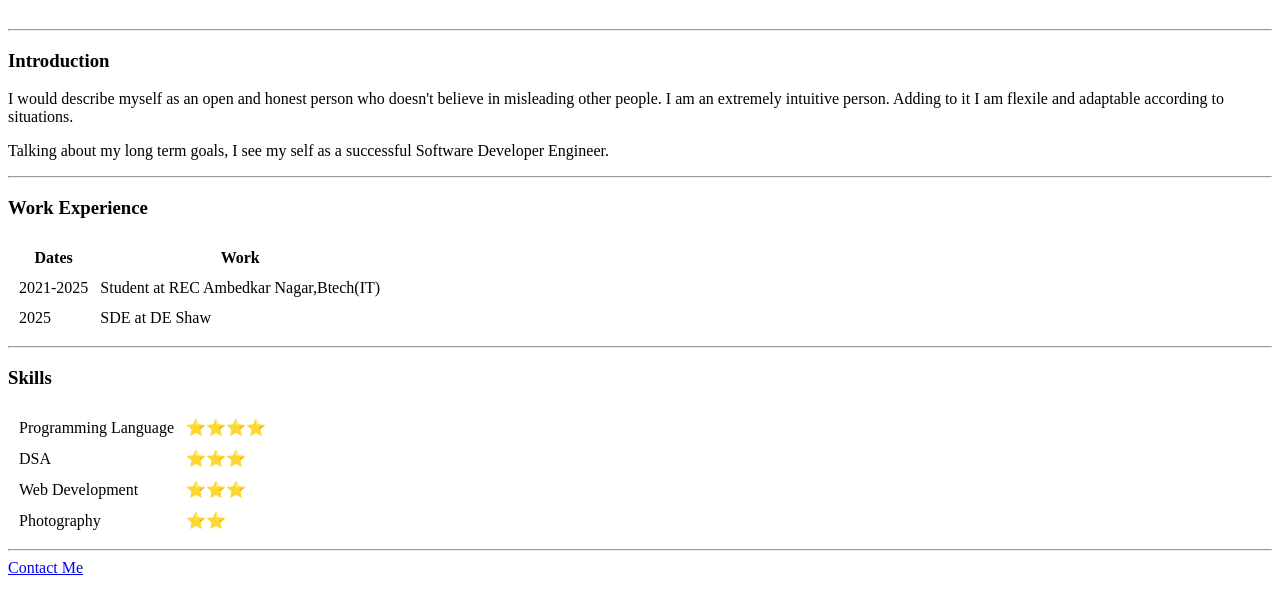
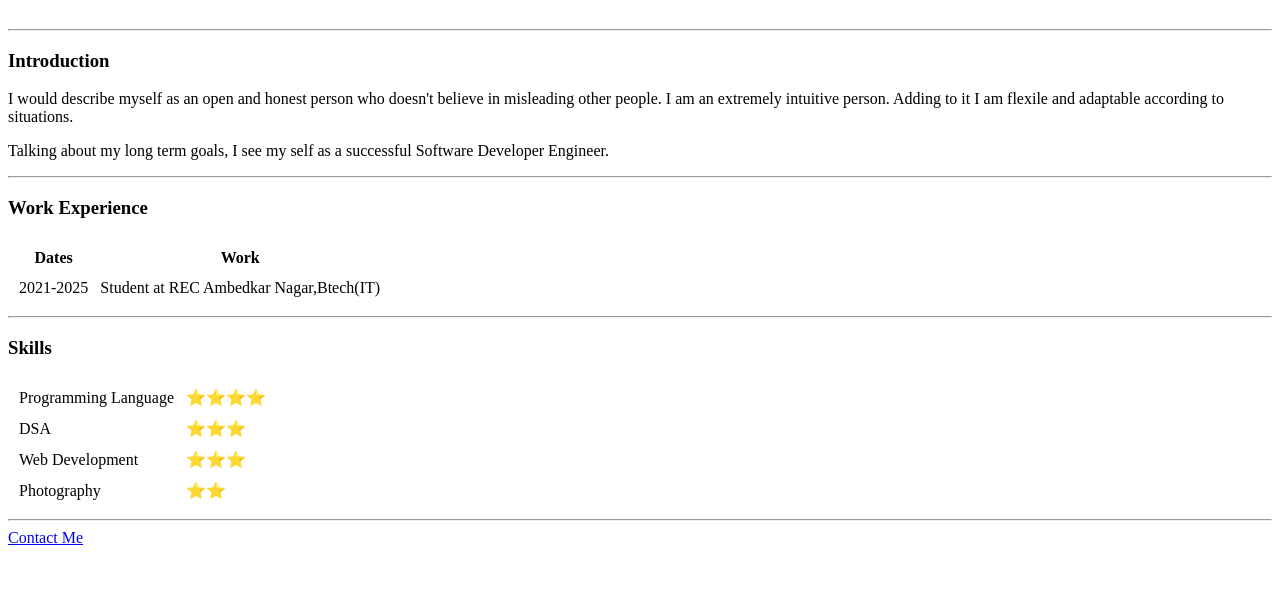
Before and after one commit to Anurag-1205/cv, a plain HTML site: page index.html in a window 1280 px wide. Shown: the part 189-800 px from the top of the page. Drawn offline with Linux system fonts and the light colour scheme.

Commit message:
Update index.html

```diff
--- a/index.html
+++ b/index.html
@@ -33,11 +33,7 @@
             <tr>
                 <td>2021-2025</td>
                 <td>Student at REC Ambedkar Nagar,Btech(IT)</td>
-            </tr>
-            <tr>
-                <td>2025</td>
-                <td>SDE at DE Shaw</td>
-            </tr>
+            </tr
         </tbody>
         <tfoot>
 
```
